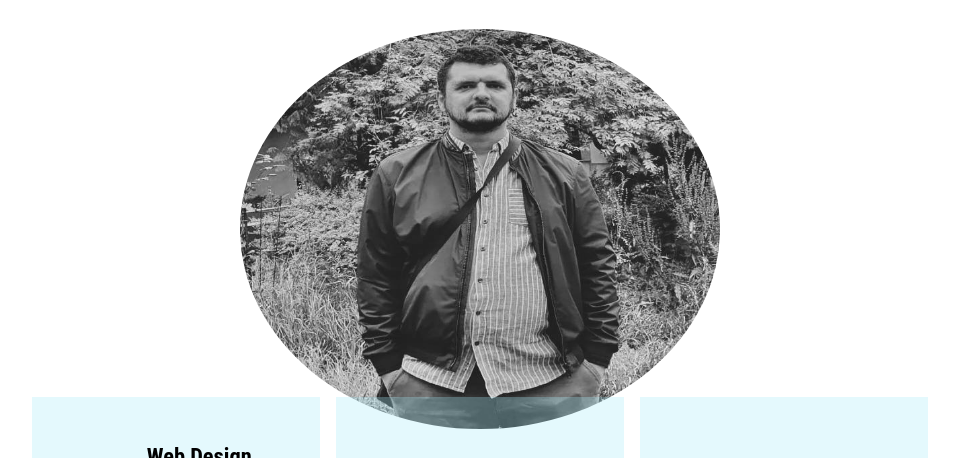
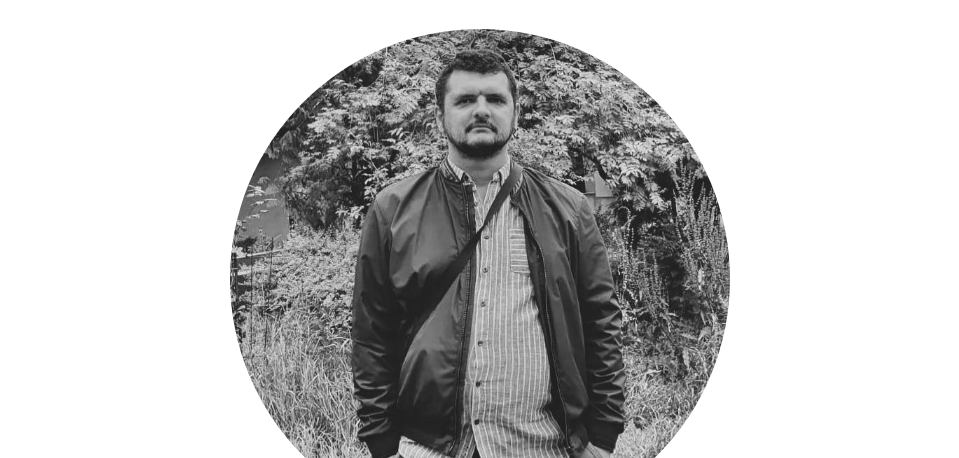
Before and after one commit to codeguy9/biopage, a plain HTML site: page index.html in a window 1280 px wide. Shown: the part 274-732 px from the top of the page, without its empty margins (160-1119 px from the left). Drawn offline with Linux system fonts and the light colour scheme.

Commit message:
Update style.css

```diff
--- a/style.css
+++ b/style.css
@@ -101,8 +101,8 @@ main {
 
 .image img {
     border-radius: 50%;
-    width: 30em;
-    height: 25em;
+    width: 500px;
+    height: 500px;
     margin: 2rem auto;
     filter: grayscale(100%);
     position: relative;
```
